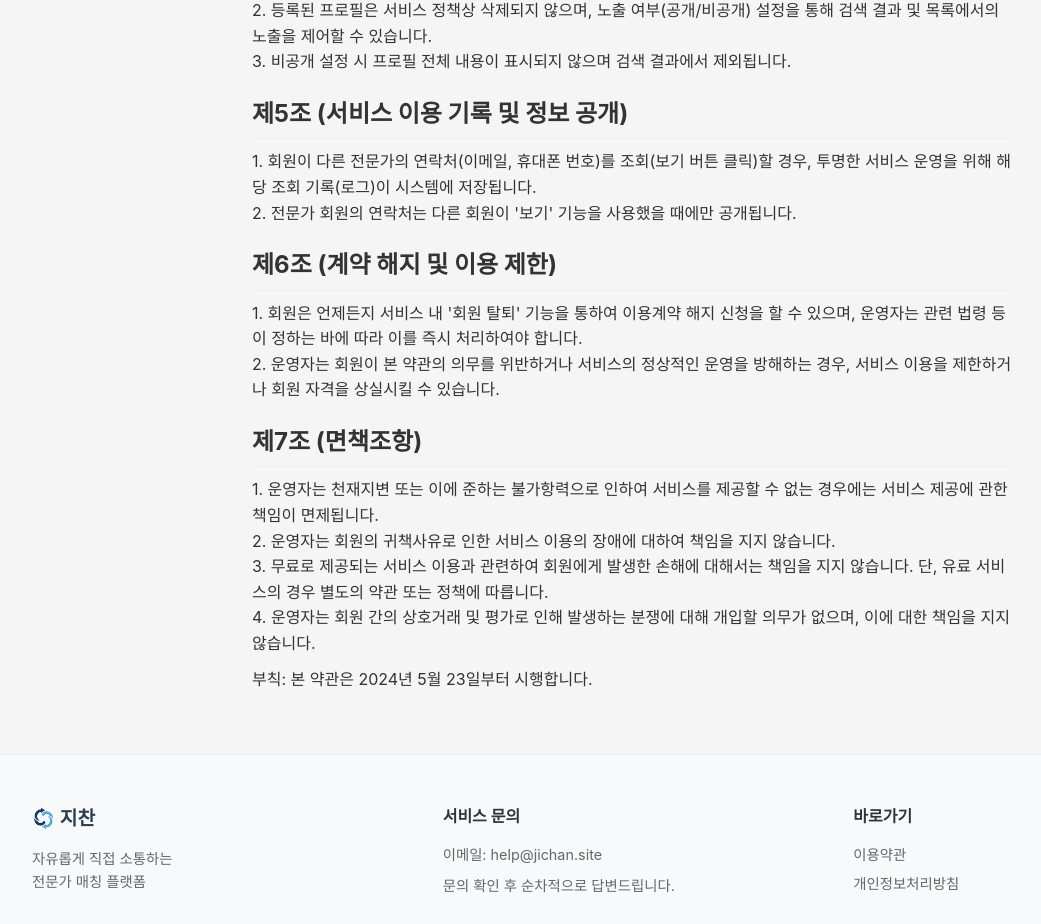
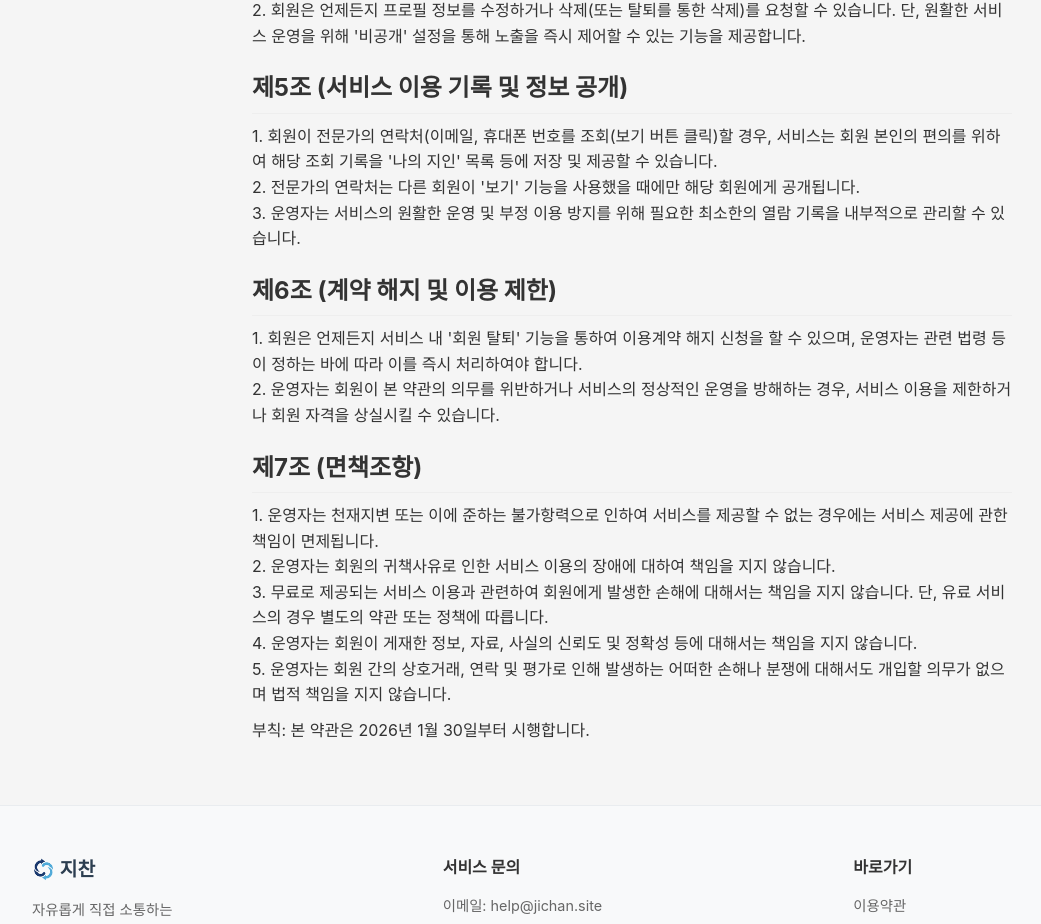
Before and after one commit to seongsland/jichan, a React (Vite) app in the folder frontend/: page /terms in a window 1280 px wide. Shown: the part 756-1680 px from the top of the page, without its empty margins (8-1049 px from the left). Built offline with nearby package versions, Linux system fonts and the light colour scheme; no server answers.

Commit message:
이용약관 및 개인정보 처리방침 업데이트

```diff
--- a/frontend/src/pages/Privacy.jsx
+++ b/frontend/src/pages/Privacy.jsx
@@ -17,7 +17,7 @@ const Privacy = () => {
             <ul>
                 <li>필수항목: 이름 (닉네임), 이메일 주소, 비밀번호</li>
                 <li>선택항목(프로필 등록 시): 성별, 지역, 연락처(휴대폰 번호), 특기, 금액, 소개글</li>
-                <li>자동수집항목: 서비스 이용 기록(연락처 조회 로그 등)</li>
+                <li>자동수집항목: 서비스 이용 과정에서 IP 주소, 쿠키, 방문 일시, 서비스 이용 기록 등이 생성되어 수집될 수 있습니다.</li>
             </ul>
 
             <h2>2. 개인정보의 수집 및 이용목적</h2>
@@ -43,14 +43,7 @@ const Privacy = () => {
 
             <h2>4. 개인정보의 제3자 제공</h2>
             <p>
-                서비스는 이용자의 개인정보를 원칙적으로 외부에 제공하지 않습니다. 다만, 아래의 경우에는 예외로 합니다.
-            </p>
-            <ul>
-                <li>이용자들이 사전에 동의한 경우 (예: 전문가 연락처 보기 기능을 통해 다른 회원에게 정보가 공개되는 경우)</li>
-                <li>법령의 규정에 의거하거나, 수사 목적으로 법령에 정해진 절차와 방법에 따라 수사기관의 요구가 있는 경우</li>
-            </ul>
-            <p>
-                * 본 서비스에서 수집된 개인정보는 내부 회원들 간의 원활한 소통 및 전문가 매칭을 위해 회원들에게 공개될 수 있으며, 외부 기관에 연계되거나 이관되지 않습니다.
+                이용자의 개인정보를 원칙적으로 외부에 제공하지 않습니다. 다만, 전문가 매칭 및 서비스 이용을 위해 이용자가 스스로 공개를 동의한 프로필 정보(연락처 포함)에 한하여 해당 회원에게 제공될 수 있습니다.
             </p>
 
             <h2>5. 이용자 및 법정대리인의 권리와 그 행사방법</h2>
@@ -79,11 +72,16 @@ const Privacy = () => {
                 서비스는 고객의 개인정보를 보호하고 개인정보와 관련한 불만을 처리하기 위하여 아래와 같이 관련 부서 및 개인정보 보호책임자를 지정하고 있습니다.
             </p>
             <ul>
-                <li>개인정보 보호책임자: (운영자 이름 또는 직책)</li>
+                <li>개인정보 보호책임자: Yunseong Kim</li>
                 <li>이메일: help@jichan.site</li>
             </ul>
 
-            <p>부칙: 본 방침은 2026년 1월 1일부터 시행합니다.</p>
+            <h2>8. 개인정보의 안전성 확보 조치</h2>
+            <p>
+                서비스는 이용자의 개인정보를 취급함에 있어 분실, 도난, 유출, 변조 또는 훼손되지 않도록 비밀번호 암호화 및 보안 시스템 운영 등 안전성 확보를 위한 기술적 대책을 이행하고 있습니다.
+            </p>
+
+            <p>부칙: 본 방침은 2026년 1월 30일부터 시행합니다.</p>
         </div>
     );
 };
--- a/frontend/src/pages/Terms.jsx
+++ b/frontend/src/pages/Terms.jsx
@@ -29,15 +29,15 @@ const Terms = () => {
 
             <h2>제4조 (프로필 관리)</h2>
             <p>
-                1. 회원은 자신의 프로필(이름, 지역, 특기, 금액, 소개글 등)을 등록하여 전문가로 활동할 수 있습니다.<br/>
-                2. 등록된 프로필은 서비스 정책상 삭제되지 않으며, 노출 여부(공개/비공개) 설정을 통해 검색 결과 및 목록에서의 노출을 제어할 수 있습니다.<br/>
-                3. 비공개 설정 시 프로필 전체 내용이 표시되지 않으며 검색 결과에서 제외됩니다.
+                1. 회원은 자신의 프로필을 등록하여 전문가로 활동할 수 있습니다.<br/>
+                2. 회원은 언제든지 프로필 정보를 수정하거나 삭제(또는 탈퇴를 통한 삭제)를 요청할 수 있습니다. 단, 원활한 서비스 운영을 위해 '비공개' 설정을 통해 노출을 즉시 제어할 수 있는 기능을 제공합니다.
             </p>
 
             <h2>제5조 (서비스 이용 기록 및 정보 공개)</h2>
             <p>
-                1. 회원이 다른 전문가의 연락처(이메일, 휴대폰 번호)를 조회(보기 버튼 클릭)할 경우, 투명한 서비스 운영을 위해 해당 조회 기록(로그)이 시스템에 저장됩니다.<br/>
-                2. 전문가 회원의 연락처는 다른 회원이 '보기' 기능을 사용했을 때에만 공개됩니다.
+                1. 회원이 전문가의 연락처(이메일, 휴대폰 번호를 조회(보기 버튼 클릭)할 경우, 서비스는 회원 본인의 편의를 위하여 해당 조회 기록을 '나의 지인' 목록 등에 저장 및 제공할 수 있습니다.<br/>
+                2. 전문가의 연락처는 다른 회원이 '보기' 기능을 사용했을 때에만 해당 회원에게 공개됩니다.<br/>
+                3. 운영자는 서비스의 원활한 운영 및 부정 이용 방지를 위해 필요한 최소한의 열람 기록을 내부적으로 관리할 수 있습니다.
             </p>
 
             <h2>제6조 (계약 해지 및 이용 제한)</h2>
@@ -51,10 +51,11 @@ const Terms = () => {
                 1. 운영자는 천재지변 또는 이에 준하는 불가항력으로 인하여 서비스를 제공할 수 없는 경우에는 서비스 제공에 관한 책임이 면제됩니다.<br/>
                 2. 운영자는 회원의 귀책사유로 인한 서비스 이용의 장애에 대하여 책임을 지지 않습니다.<br/>
                 3. 무료로 제공되는 서비스 이용과 관련하여 회원에게 발생한 손해에 대해서는 책임을 지지 않습니다. 단, 유료 서비스의 경우 별도의 약관 또는 정책에 따릅니다.<br/>
-                4. 운영자는 회원 간의 상호거래 및 평가로 인해 발생하는 분쟁에 대해 개입할 의무가 없으며, 이에 대한 책임을 지지 않습니다.
+                4. 운영자는 회원이 게재한 정보, 자료, 사실의 신뢰도 및 정확성 등에 대해서는 책임을 지지 않습니다.<br/>
+                5. 운영자는 회원 간의 상호거래, 연락 및 평가로 인해 발생하는 어떠한 손해나 분쟁에 대해서도 개입할 의무가 없으며 법적 책임을 지지 않습니다.
             </p>
 
-            <p>부칙: 본 약관은 2024년 5월 23일부터 시행합니다.</p>
+            <p>부칙: 본 약관은 2026년 1월 30일부터 시행합니다.</p>
         </div>
     );
 };
```
